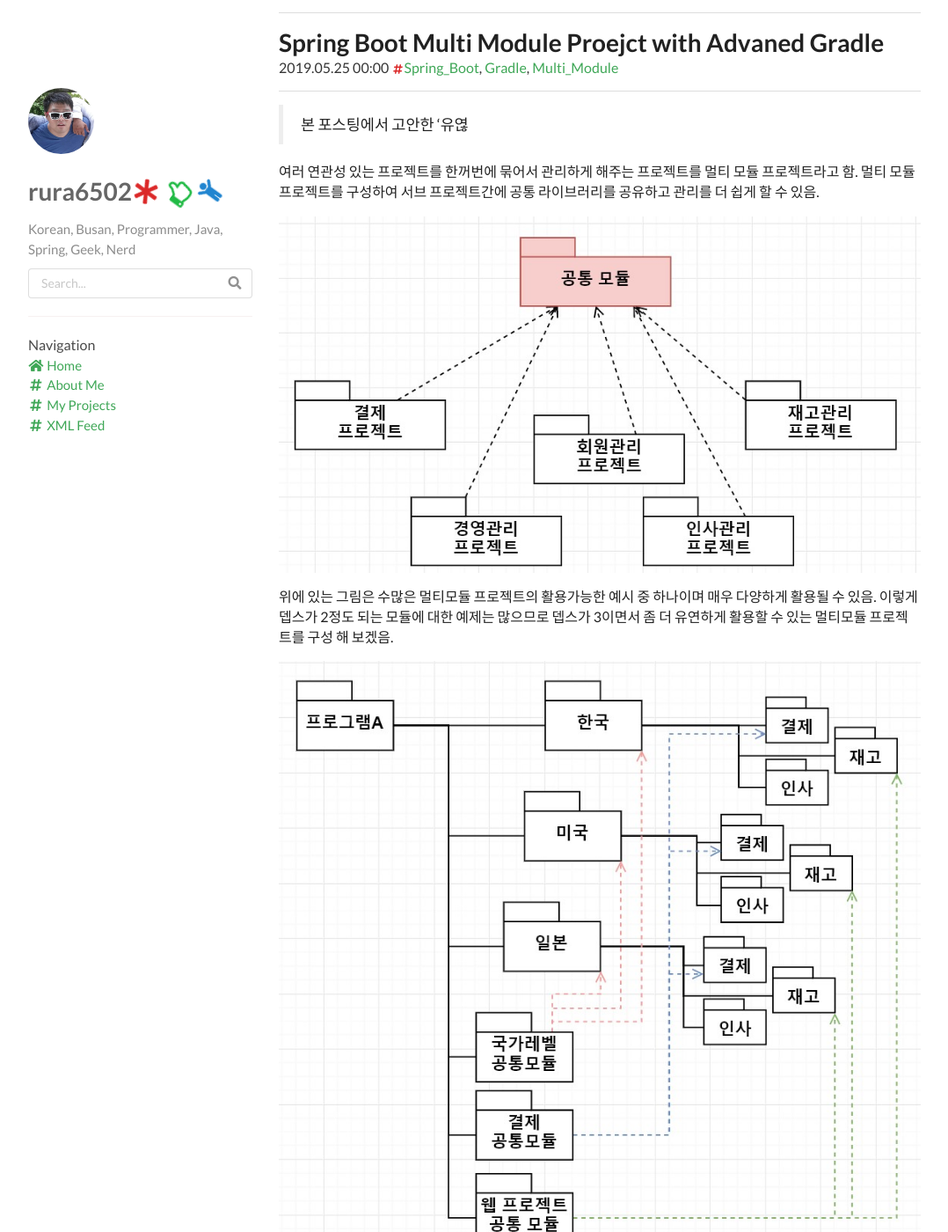
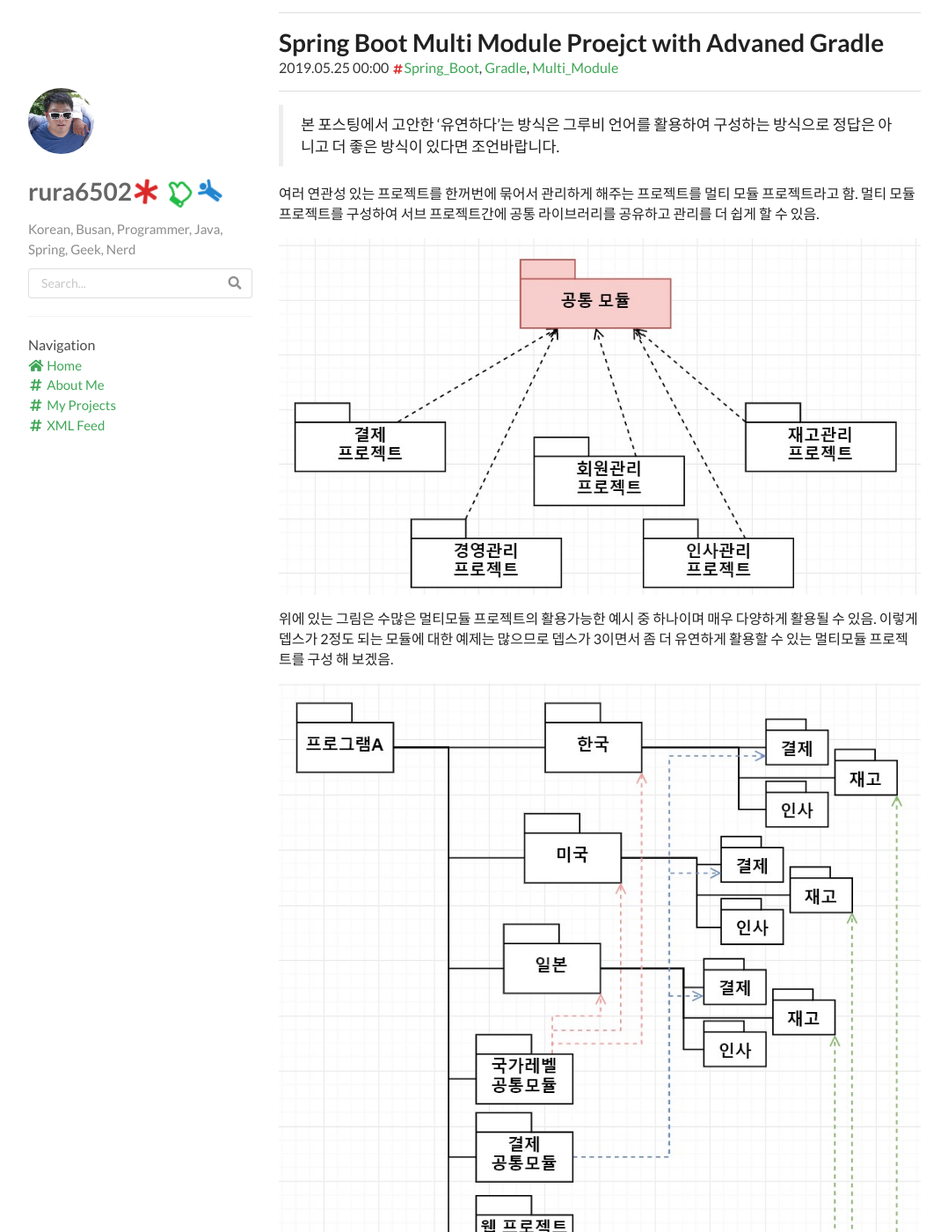
Before and after one commit to rura6502/rura6502.github.io, a Jekyll site: the page built from _posts/2019-05-25-Spring-Boot-Multi-Moudle-Project-using-Advanced-Gradle.md, in a window 1280 px wide and 1400 px high. Shown: the whole window at 88% size, without its empty margins (53-1131 px from the left). Built offline with Jekyll 4.4.1, drawn with Linux system fonts in a browser that asks for light colours; nearby versions of some CDN libraries; comment, search, counter and statistics services are not loaded; some of the changed text lies outside the part shown.

Commit message:
_posts/2019-05-25-Spring-Boot-Multi-Moudle-Project-using-Advanced-Gradle.md updated from https://stackedit.io/

```diff
--- a/_posts/2019-05-25-Spring-Boot-Multi-Moudle-Project-using-Advanced-Gradle.md
+++ b/_posts/2019-05-25-Spring-Boot-Multi-Moudle-Project-using-Advanced-Gradle.md
@@ -5,7 +5,7 @@
 categories: [Spring_Boot, Gradle, Multi_Module]
 ---
 
-> 본 포스팅에서 고안한 '유엲
+> 본 포스팅에서 고안한 '유연하다'는 방식은 그루비 언어를 활용하여 구성하는 방식으로 정답은 아니고 더 좋은 방식이 있다면 조언바랍니다.
 
 여러 연관성 있는 프로젝트를 한꺼번에 묶어서 관리하게 해주는 프로젝트를 멀티 모듈 프로젝트라고 함. 멀티 모듈 프로젝트를 구성하여 서브 프로젝트간에 공통 라이브러리를 공유하고 관리를 더 쉽게 할 수 있음.
 
@@ -15,15 +15,13 @@
 
 ![gradle-flexible-multimodule-project](https://github.com/rura6502/rura6502.github.io/blob/master/_posts/_image/gradle-flexible-multimodule-project.jpg?raw=true)
 
-
-
-gradle은 `build.gradle`, `settings.gradle` 파일을 사용하여 프로젝트를 구
+gradle은 `build.gradle`, `settings.gradle` 파일을 사용하여 프로젝트를 구성하게 되는데 이 파일들은 groovy라는 `프로그래밍 언어`를 사용한다는 점과 어느정도 자바 라이브러리를 지원한다는 아이디어를 착안하여 몇가지 룰을 저
 
 
 
 
 
 <!--stackedit_data:
-eyJoaXN0b3J5IjpbLTI2MTYzNzQ1LC0xODUwNTc3Mjc4LC0xOT
-kxNDUwNTAwXX0=
+eyJoaXN0b3J5IjpbLTE5MTYyMDIwOTYsLTE4NTA1NzcyNzgsLT
+E5OTE0NTA1MDBdfQ==
 -->
```
